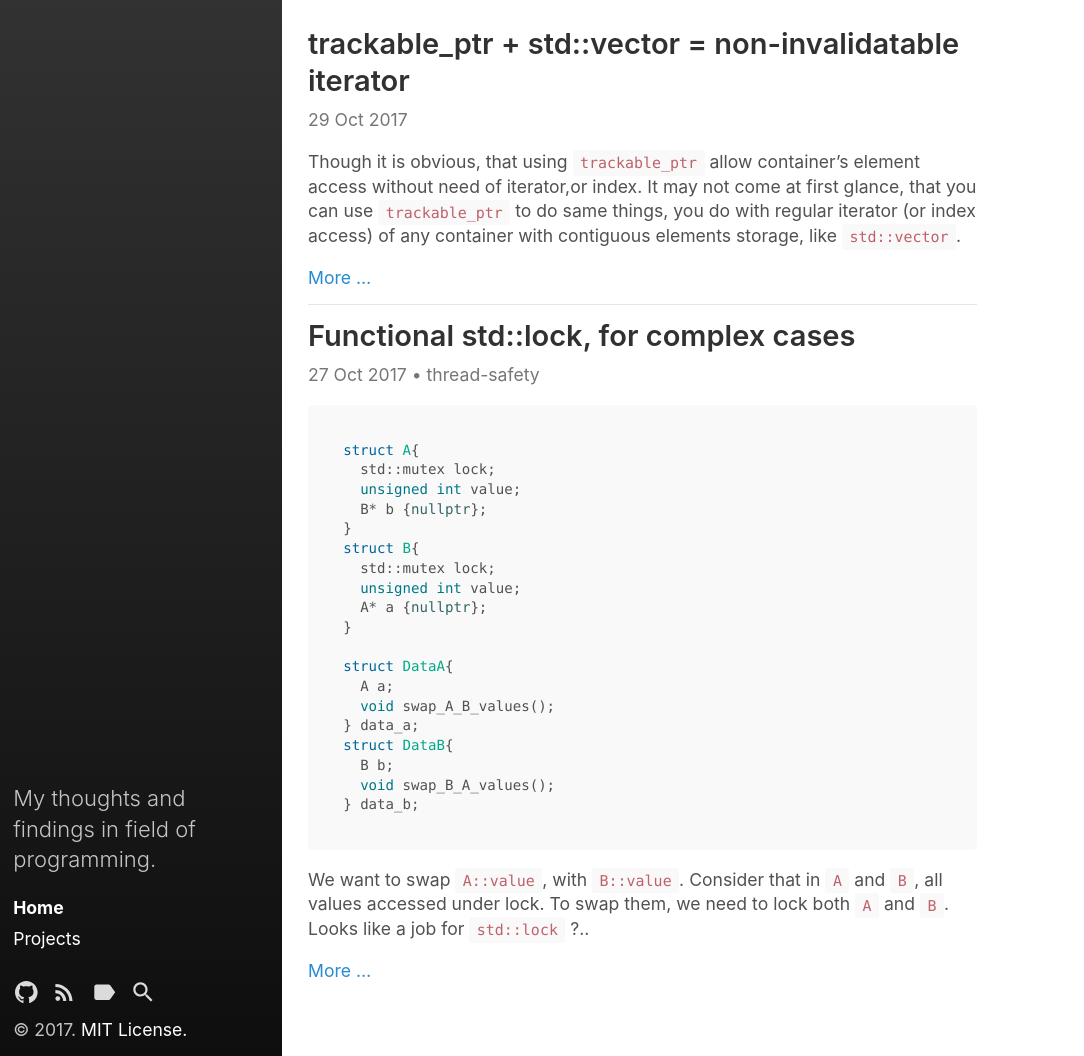
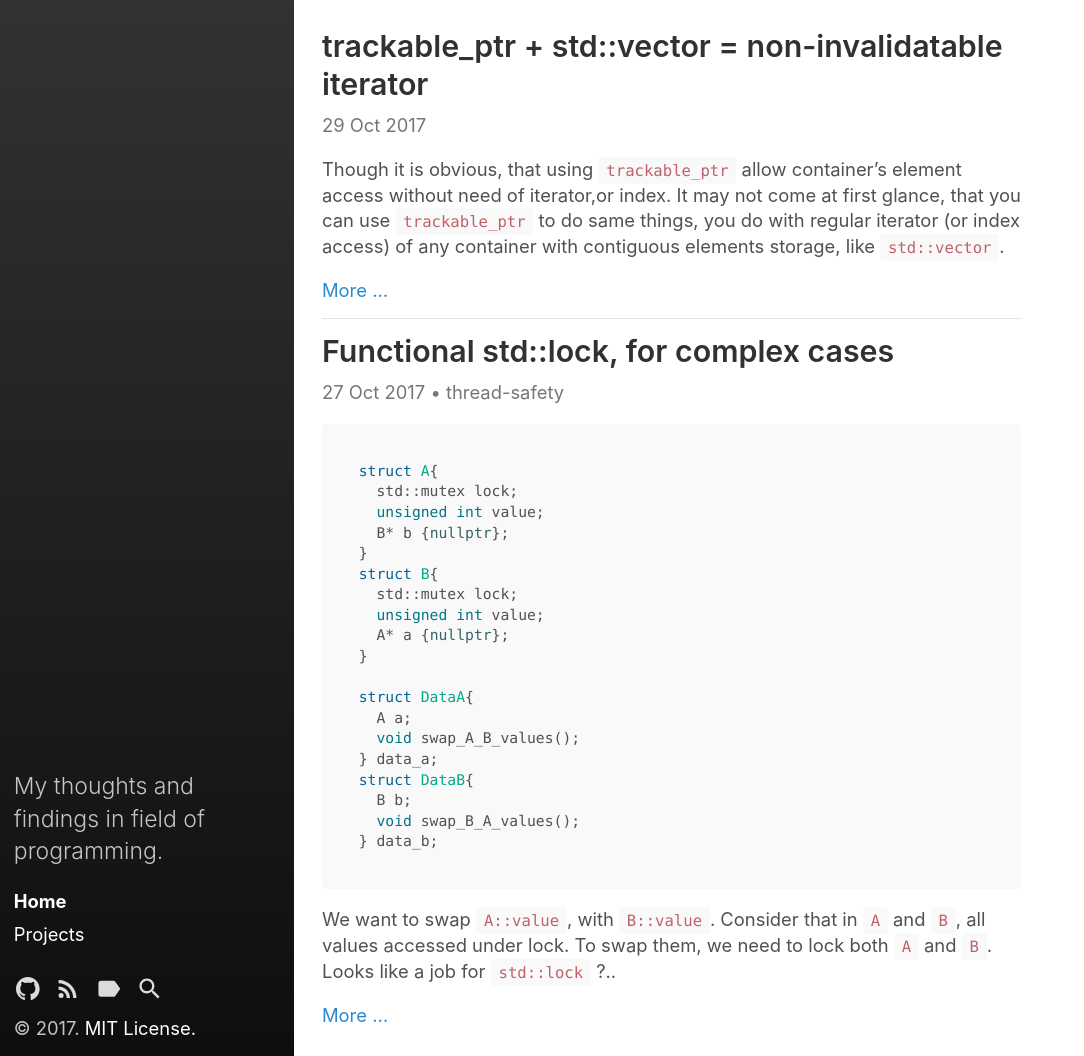
Before and after one commit to tower120/tower120.github.io, a Jekyll site: the page built from index.html, in a window 1280 px wide. Shown: the whole page, without its empty margins (0-1084 px from the left). Built offline with Jekyll 4.4.1, drawn with Linux system fonts in a browser that asks for light colours; the list of posts is cut into pages by our own code.

Commit message:
bigger font

```diff
--- a/_sass/hydeout/_variables.scss
+++ b/_sass/hydeout/_variables.scss
@@ -32,7 +32,7 @@ $section-spacing: 0.75rem !default;
 $sidebar-width: 16rem !default;
 
 $large-breakpoint: 49rem !default;
-$large-font-size: 1.1rem !default;
+$large-font-size: 1.15rem !default;
 
 $box-shadow-size: 1px !default;
 $box-shadow-opacity: 0.16 !default;
```
